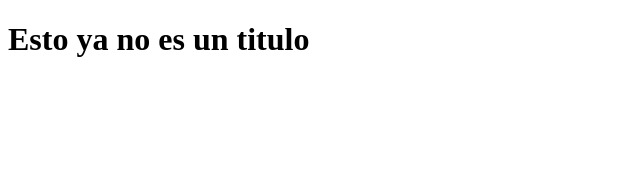
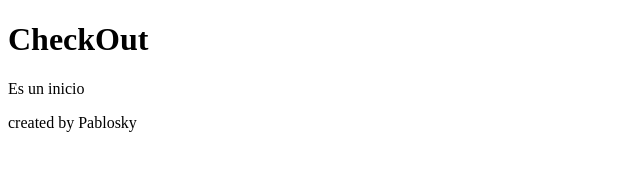
Before and after one commit to pabloskyDev/Challenge2, a plain HTML site: page index.html in a window 1280 px wide. Shown: the whole page, without its empty margins (0-640 px from the left). Drawn offline with Linux system fonts and the light colour scheme.

Commit message:
Empezar proyecto Checkout, agregar fonts y formalizar estructura semantica

```diff
--- a/index.html
+++ b/index.html
@@ -4,9 +4,21 @@
     <meta charset="UTF-8">
     <meta http-equiv="X-UA-Compatible" content="IE=edge">
     <meta name="viewport" content="width=device-width, initial-scale=1.0">
-    <title>Document</title>
+    <link rel="stylesheet" href="./src/styles/styles.css">
+    <link rel="preconnect" href="https://fonts.googleapis.com">
+    <link rel="preconnect" href="https://fonts.gstatic.com" crossorigin>
+    <link href="https://fonts.googleapis.com/css2?family=Inconsolata:wght@700&family=Montserrat:wght@500;600;700&family=Space+Mono:ital@1&display=swap" rel="stylesheet">
+    <title>CheckOut page</title>
 </head>
 <body>
-    <h1>Esto ya no es un titulo</h1>
+    <header>
+        <h1>CheckOut</h1>
+    </header>
+    <main>
+        <p>Es un inicio</p>
+    </main>
+    <footer>
+        <p>created by Pablosky</p>
+    </footer>
 </body>
 </html>
```
Also changed, not shown: src/img/devchallenges.png (added), src/img/photo1.png (added), src/img/photo2.png (added), src/styles/styles.css (added).
